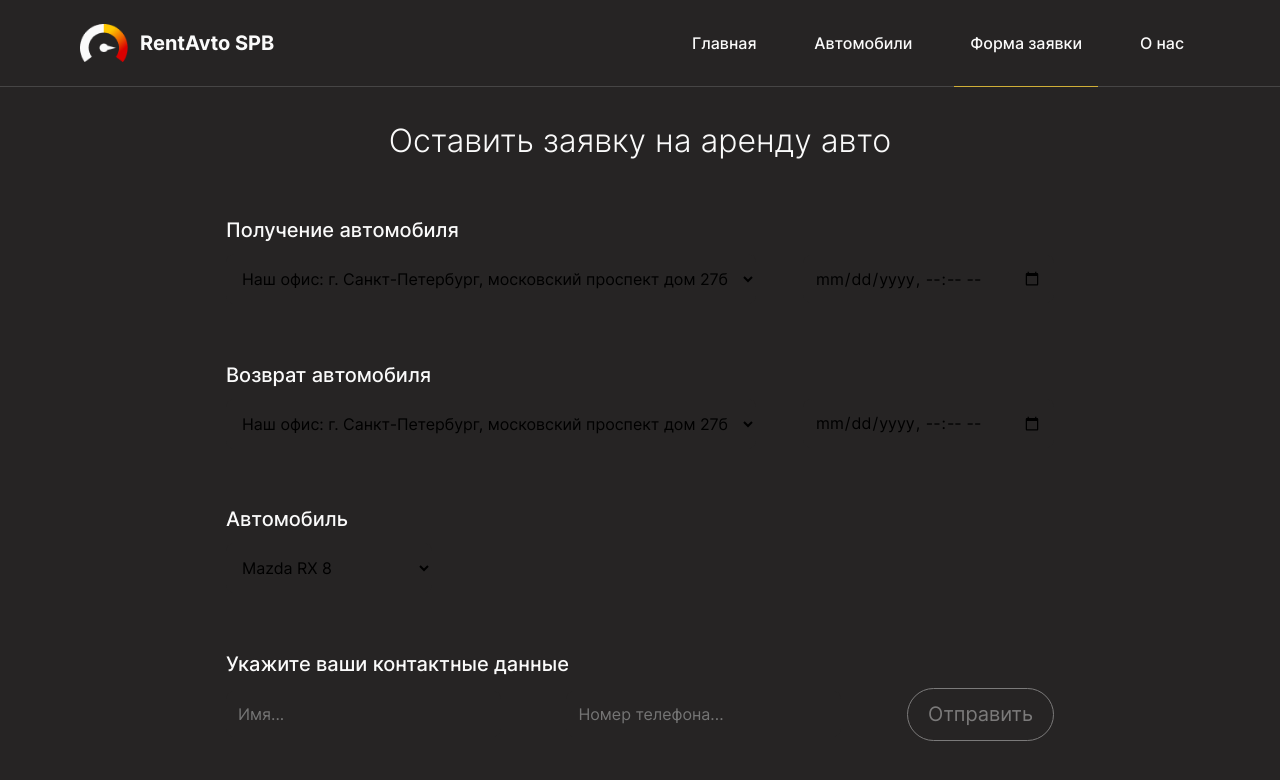
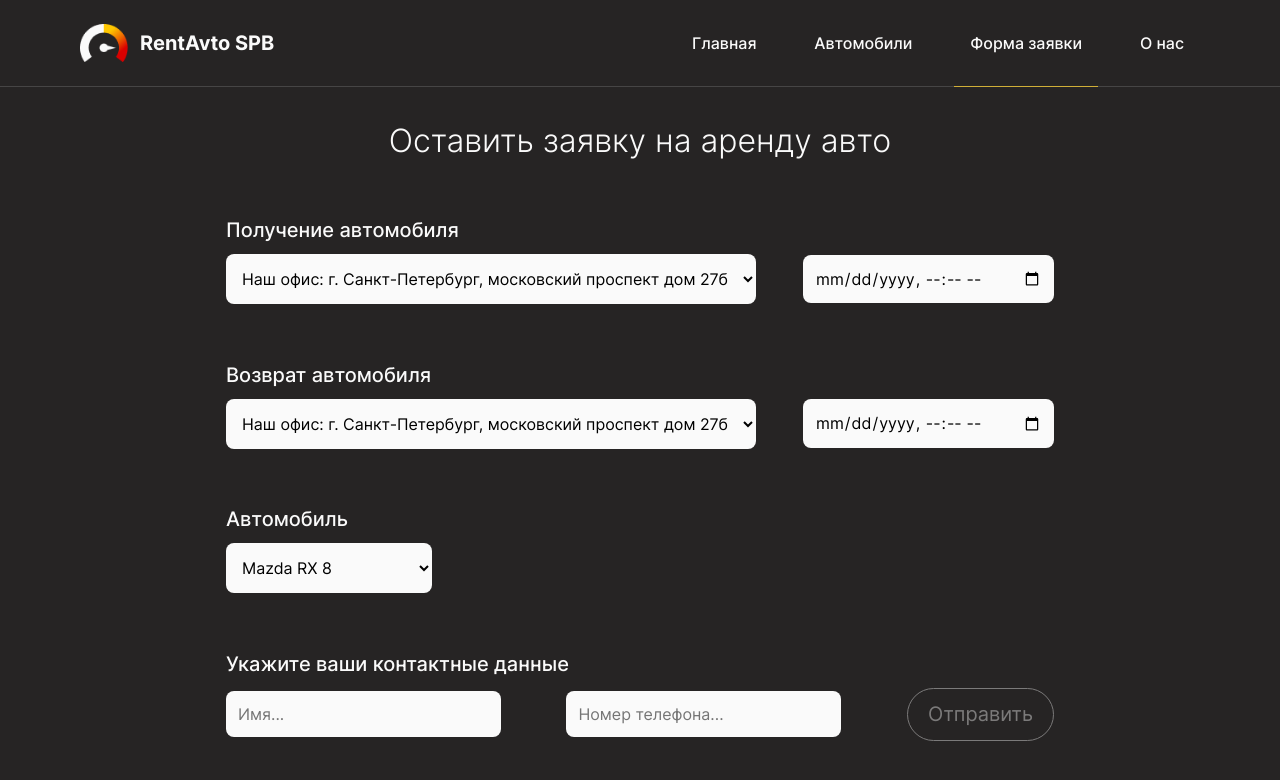
Before and after one commit to blur64/rentauto, a Vue app: page /request in a window 1280 px wide. Shown: the top 780 px of the page. Built offline with nearby package versions, Linux system fonts and the light colour scheme.

Commit message:
fix form elems wrong background color

```diff
--- a/src/components/BaseInput.vue
+++ b/src/components/BaseInput.vue
@@ -60,7 +60,7 @@ export default {
 
   border: none;
   border-radius: 8px;
-  background-color: var(--background-primary);
+  background-color: var(--background-primary-inverse);
 }
 
 .form__input_dark-mode,
--- a/src/components/BaseSelect.vue
+++ b/src/components/BaseSelect.vue
@@ -46,7 +46,7 @@ export default {
 
   border: none;
   border-radius: 8px;
-  background-color: var(--background-primary);
+  background-color: var(--background-primary-inverse);
 }
 
 .form__select_dark-mode {
```
